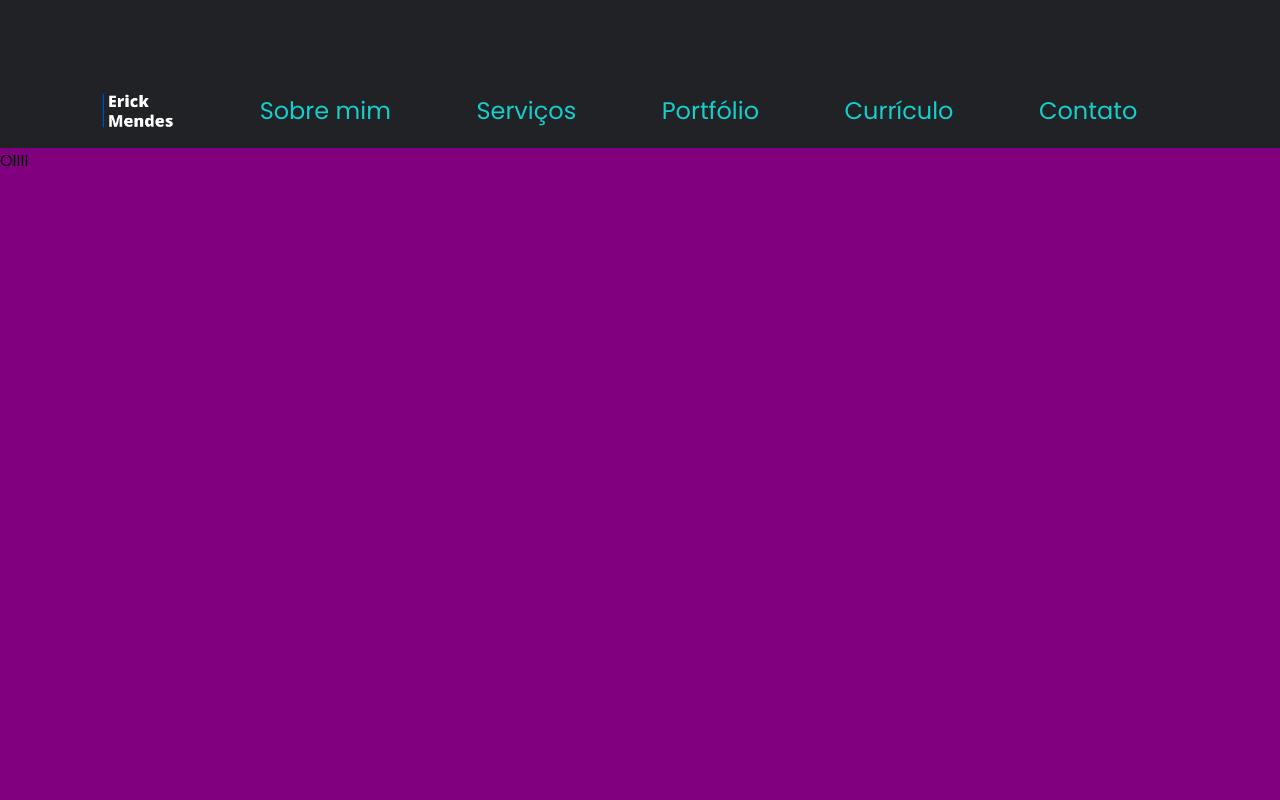
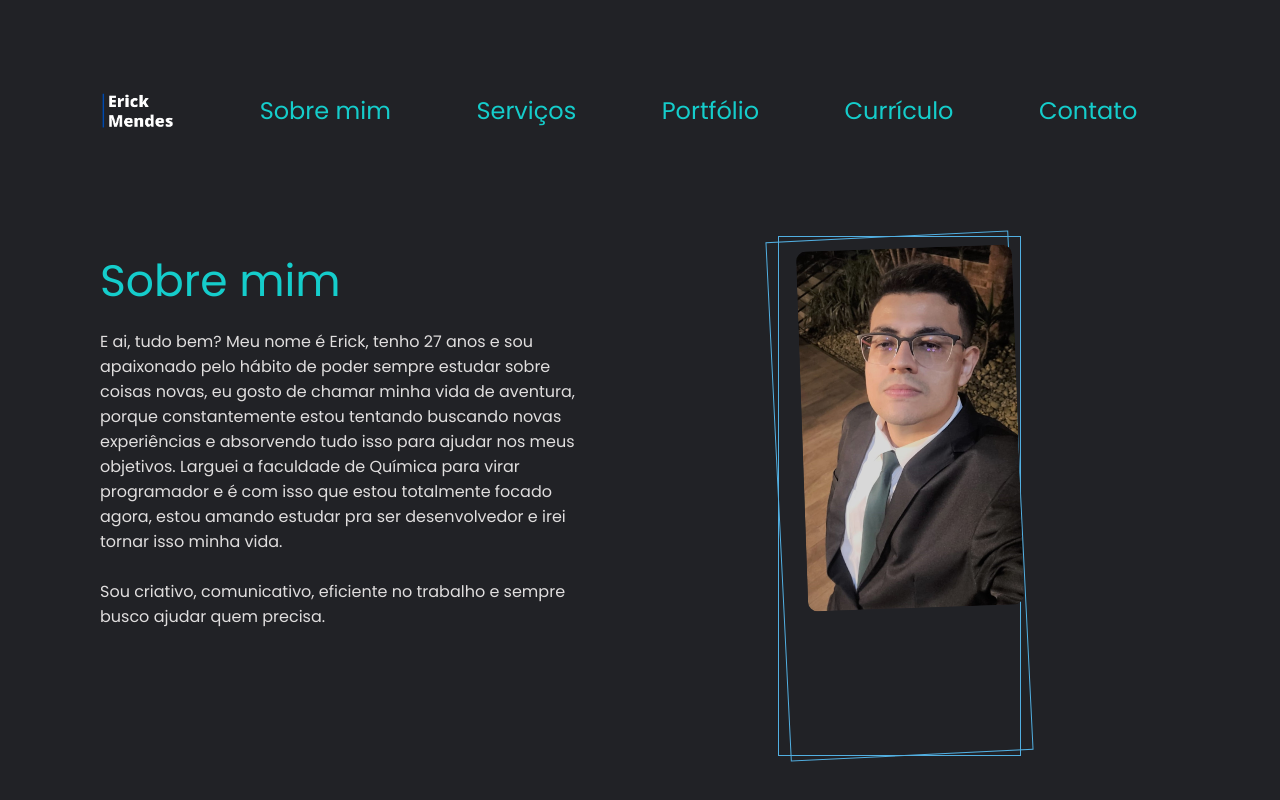
Before and after one commit to ErickMendes95/Dev-web, a plain HTML site: page FrontStart/Projeto de site/index.html in a window 1280 px wide. Shown: the part 652-1452 px from the top of the page. Drawn offline with nearby package versions, Linux system fonts and the light colour scheme.

Commit message:
ajuste de imagem e borda

```diff
--- a/FrontStart/Projeto de site/index.html
+++ b/FrontStart/Projeto de site/index.html
@@ -1,24 +1,27 @@
 <!DOCTYPE html>
 <html lang="pt-BR">
   <head>
-    <meta charset="UTF-8">
-    <meta name="viewport" content="width=device-width, initial-scale=1.0">
+    <meta charset="UTF-8" />
+    <meta name="viewport" content="width=device-width, initial-scale=1.0" />
     <title>Erick Mendes</title>
-    <link rel="stylesheet" href="style.css">
+    <link rel="stylesheet" href="style.css" />
     <script src="https://unpkg.com/feather-icons"></script>
   </head>
   <body>
     <header>
       <div class="container">
-            <img src="assets/logo.png" alt="logo">
-            <h2>Hello,</h2>
-            <h1>I am Erick Mendes</h1>
-            <p>Sou desenvolvedora frontend, com 3 anos de experiência. Já trabalhei com Angular e Vue Js em grandes projetos. Adoro aprender coisas novas e trabalhar em equipe</p>
+        <img src="assets/logo.png" alt="logo" />
+        <h2 class="title-green">Hello,</h2>
+        <h1 class="title-green">I am Erick Mendes</h1>
+        <p>
+          Estou estudando para me tornar desenvolvedor, pretendo dar um enfoque
+          maior na parte de Front-end mas novas coisas sempre serão aceitas
+        </p>
         <button>Entre em contato</button>
       </div>
     </header>
     <nav>
-        <img src="assets/logo.png" alt="logo">
+      <img src="assets/logo.png" alt="logo" />
       <ul>
         <a href=""><i data-feather="user"></i>Sobre mim</a>
         <a href=""><i data-feather="briefcase"></i>Serviços</a>
@@ -27,7 +30,27 @@
         <a href=""><i data-feather="send"></i>Contato</a>
       </ul>
     </nav>
-    <section>OIIII</section>
+    <section class="about-me">
+      <div class="container">
+        <h1 class="title-green">Sobre mim</h1>
+        <p>
+          E ai, tudo bem? Meu nome é Erick, tenho 27 anos e sou apaixonado pelo
+          hábito de poder sempre estudar sobre coisas novas, eu gosto de chamar
+          minha vida de aventura, porque constantemente estou tentando buscando
+          novas experiências e absorvendo tudo isso para ajudar nos meus
+          objetivos. Larguei a faculdade de Química para virar programador e é
+          com isso que estou totalmente focado agora, estou amando estudar pra
+          ser desenvolvedor e irei tornar isso minha vida. <br /><br />
+          Sou criativo, comunicativo, eficiente no trabalho e sempre busco
+          ajudar quem precisa.
+        </p>
+      </div>
+      <div class="img-container">
+          <div class="line green"></div>
+          <div class="line purple"></div>
+        <img src="assets/profile.jpeg" alt="Erick Mendes" />
+      </div>
+    </section>
 
     <script>
       feather.replace();
--- a/FrontStart/Projeto de site/style.css
+++ b/FrontStart/Projeto de site/style.css
@@ -48,6 +48,14 @@ button {
     font-size: 18px;
 }
 
+.title-purple {
+    color: var(--purple);
+}
+
+.title-green {
+    color: var(--green);
+}
+
 header {
     height: calc(100vh - var(--menu-height));
     display: flex;
@@ -64,10 +72,6 @@ header .container img {
     display: none;
 }
 
-header .container h1, h2 {
-    color: var(--green);
-}
-
 header .container button {
     margin-top: 40px;
 }
@@ -76,7 +80,6 @@ nav {
     display: flex;
     align-items: center;
     justify-content: space-between;
-
     height: var(--menu-height);
     background: var(--bg-dark);
     padding: 0 100px;
@@ -92,7 +95,6 @@ nav ul {
     width: 100%;
     display: flex;
     justify-content: space-around;
-
 }
 
 nav ul a {
@@ -107,9 +109,45 @@ nav ul a svg {
 
 section {
     height: 1500px;
-    background: purple;
 }
 
+.about-me {
+    display: flex;
+    padding: 100px;
+}
+
+.about-me .container {
+    width: 50%;
+    padding-right: 50px;
+}
+
+.about-me .img-container {
+    width: 50%;
+    text-align: center;
+    position: relative;
+}
+
+.about-me .img-container img {
+    width: 40%;
+    border-radius: 10px;
+    transform: rotate(-2deg);
+}
+
+.about-me .img-container .line {
+    width: calc(45%);
+    position: absolute;
+    height: 40%;
+    border: 1px solid var(--purple);
+    top: -12px;
+    left: calc(50% - 35%/2 - 38px);
+}
+
+.about-me .img-container .line.green {
+    transform: rotate(-2.8deg);
+    color: var(--green);
+}
+
+/* Tamanho um pouco menor de desktop */
 @media (max-width: 1000px) {
     header .container {
         width: 100%;
@@ -122,6 +160,7 @@ section {
     nav {
         padding: 0 30px;
     }
+
 }
 
 /* Tablet */
@@ -155,6 +194,9 @@ section {
         padding: 0 40px;
     }
 
+    header .container img {
+        display: none;
+    }
     nav {
         position: fixed;
         width: 100%;
```
Also changed, not shown: FrontStart/Projeto de site/assets/profile.jpeg (added). Lines whose indentation alone changed are shown as unchanged.
